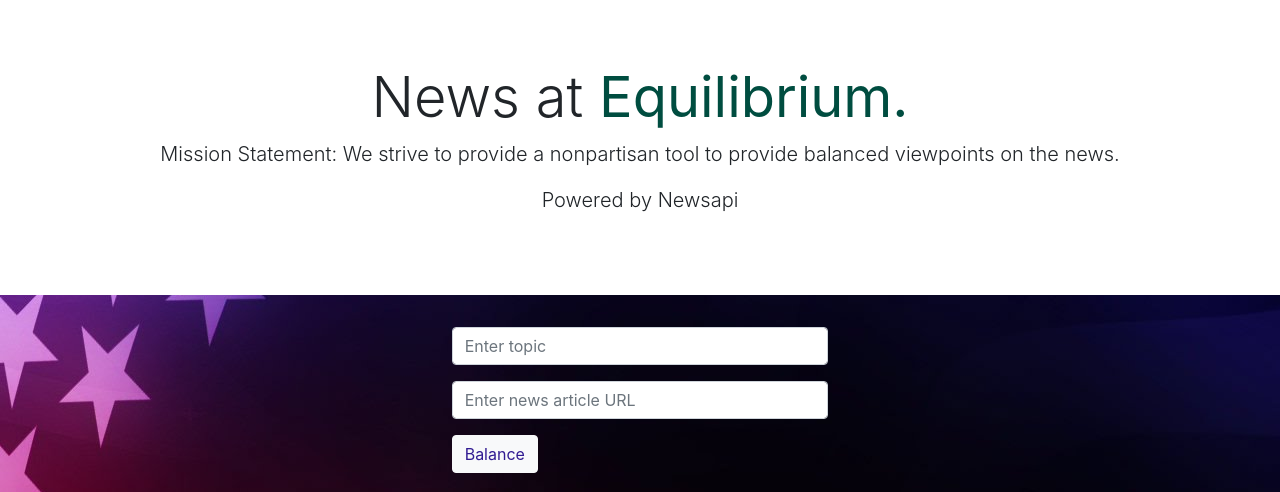
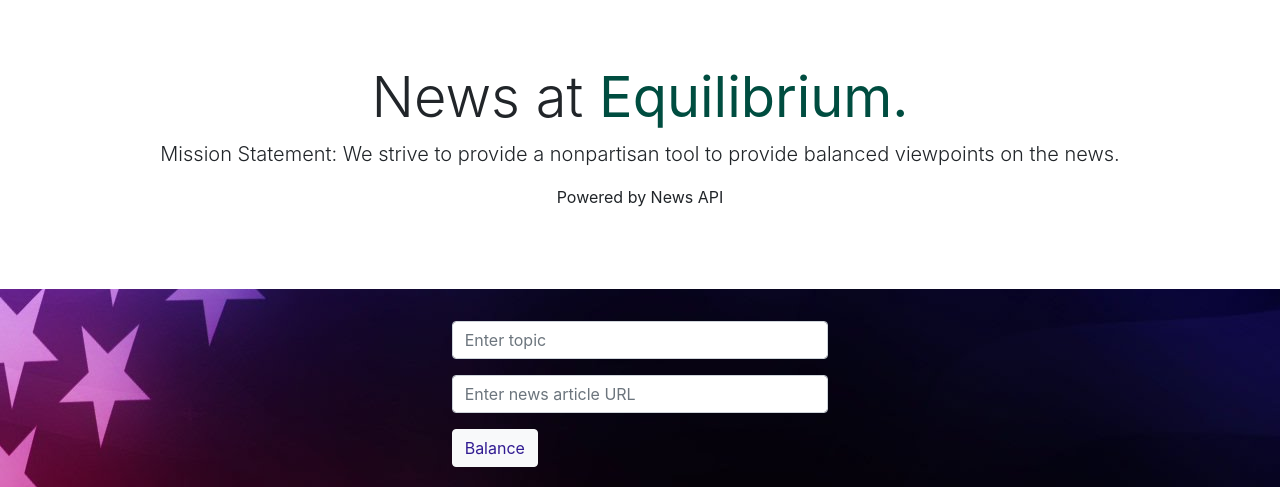
Before and after one commit to Hackdromeda/polibugs, a Flask app: page / in a window 1280 px wide. Shown: the part 56-548 px from the top of the page. Run offline with Flask 2, Linux system fonts and the light colour scheme; some libraries are stand-ins or nearby versions.

Commit message:
updated font size

```diff
--- a/templates/evaluation.html
+++ b/templates/evaluation.html
@@ -29,7 +29,7 @@
   <body>
     <nav class="navbar" style="background-color: #311B92; color: #ffffff;"><span></span><a class="navbar-brand mb-0 h1" href="{{ url_for('index') }}">Polibugs</a><span></span></nav>
     <div class="jumbotron jumbotron-fluid" style="background-image: url('/static/politics-bg.jpg'); text-align: center;">
-        <h1 class="display-3" id="jumbotronTitle" style="color: #E91E63;"><strong>Departisanizing</strong></h1>
+        <h1 class="display-5" id="jumbotronTitle" style="color: #E91E63;"><strong>Departisanizing</strong></h1>
         <p class="lead" style="color: #e0e0e0">Mission Statement: We strive to provide a nonpartisan tool to provide balanced viewpoints on the news.</p>
         <hr />
     </div>
--- a/templates/index.html
+++ b/templates/index.html
@@ -29,7 +29,7 @@
     <div class="jumbotron jumbotron-fluid" style="background-color: #ffffff; text-align: center;">
         <h1 class="display-4">News at <span style="color: #004D40"><strong id="jumbotronTitleEnding">Equilibrium.</strong></span></h1>
         <p class="lead">Mission Statement: We strive to provide a nonpartisan tool to provide balanced viewpoints on the news.</p>
-        <p class="lead">Powered by Newsapi</p>
+        <p>Powered by News API</p>
     </div>
     <div class="row">
         <div class="col-md-4 col-sm-2"></div>
```
